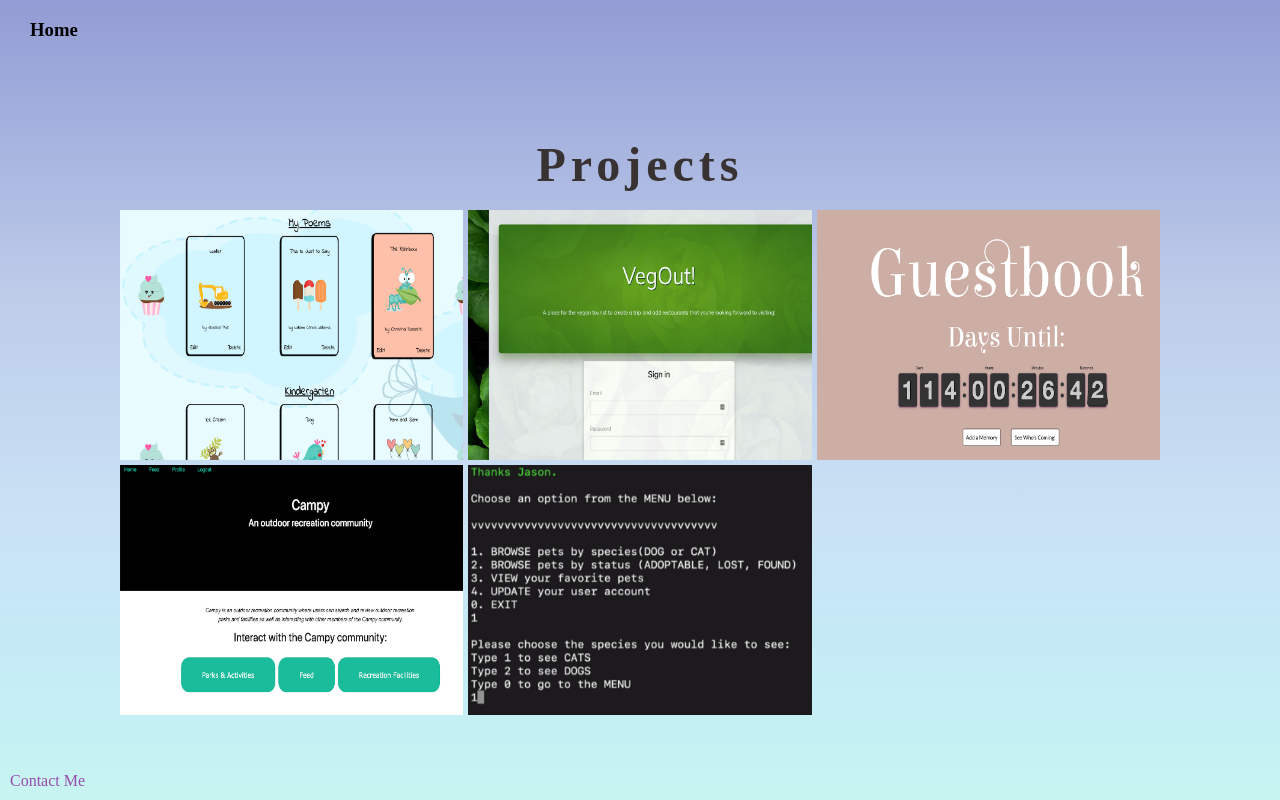
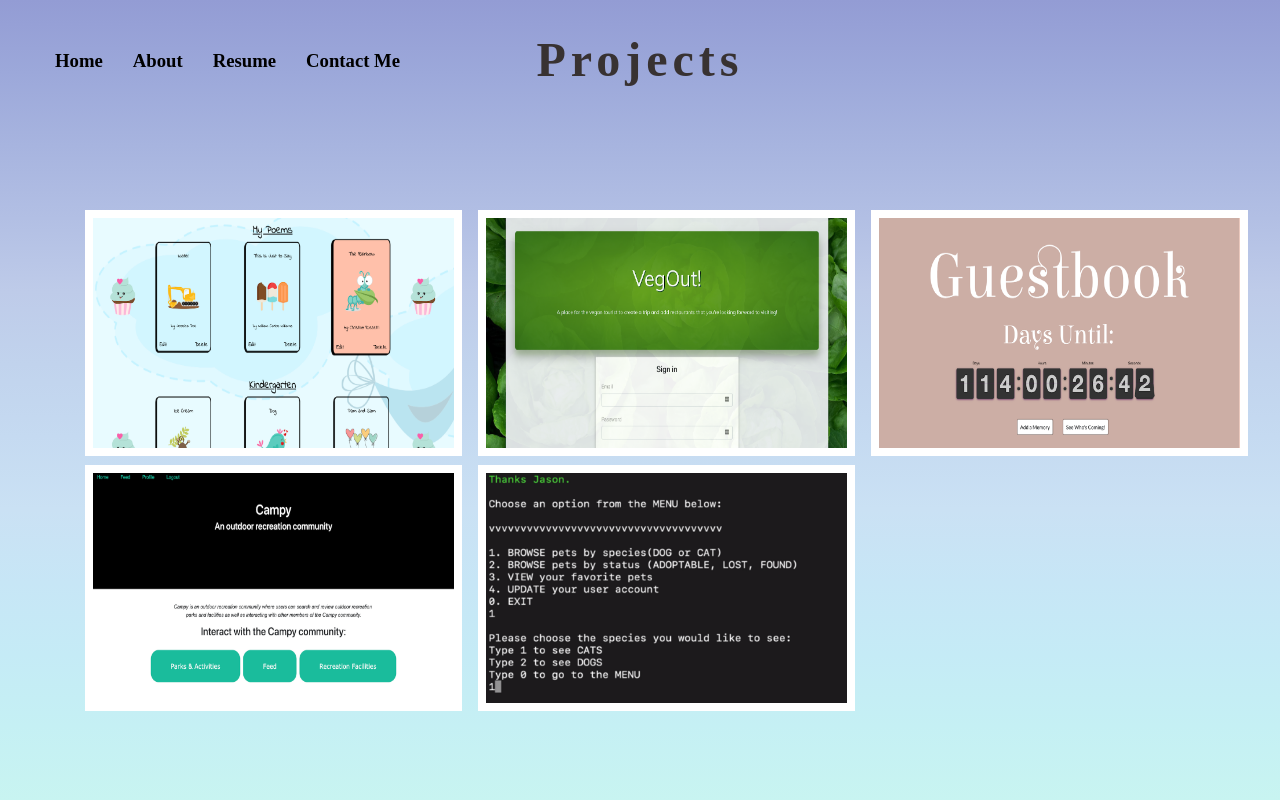
Before and after one commit to jesspoe/jesspoe.github.io, a React (Create React App) app: page /projects in a window 1280 px wide. Built offline with nearby package versions, Linux system fonts and the light colour scheme; a web font is replaced by a local one.

Commit message:
updated nav bar

```diff
--- a/src/App.css
+++ b/src/App.css
@@ -49,12 +49,17 @@ a {
 
 .pro-name{
   grid-column: 1/6;
-  grid-row: 2/2;
+  grid-row: 1/2;
   font-size: 3em;
   letter-spacing: 5px;
   color: rgb(56, 50, 50);
 }
-
+.backname{
+  font-size: 1em;
+  letter-spacing: 5px;
+  color: rgb(56, 50, 50);
+  margin-top: 22px !important;
+}
 .header {
   grid-column: 1/6;
   grid-row: 1/1;
@@ -72,7 +77,7 @@ a {
 
 .wrapper {
   display: grid;
-  grid-template-columns: 1fr 3fr 3fr 3fr 1fr;
+  grid-template-columns: 5em 3fr 3fr 3fr 1em;
   grid-template-rows: 100px 100px 250px 250px 150px;
   grid-column-gap: 5px;
   grid-row-gap: 5px;
@@ -177,8 +182,9 @@ align-content: center;
 
 .box1,
 .box2 {
-  width: 381px;
-  height: 250px;
+  width: 361px;
+  height: 230px;
+  border: 8px solid white;
   text-align: center;
   position: absolute;
   transition: 600ms ease;
@@ -249,8 +255,45 @@ align-content: center;
   margin-left: 30px;
 }
 
+.skills{
+  font-size: 2em;
+  padding-top: 25px;
+}
+.learn-button {
+	background:-webkit-gradient(linear, left top, left bottom, color-stop(0.05, #ffffff), color-stop(1, #f6f6f6));
+	background:-moz-linear-gradient(top, #ffffff 5%, #f6f6f6 100%);
+	background:-webkit-linear-gradient(top, #ffffff 5%, #f6f6f6 100%);
+	background:-o-linear-gradient(top, #ffffff 5%, #f6f6f6 100%);
+	background:-ms-linear-gradient(top, #ffffff 5%, #f6f6f6 100%);
+	background:linear-gradient(to bottom, #ffffff 5%, #f6f6f6 100%);
+	filter:progid:DXImageTransform.Microsoft.gradient(startColorstr='#ffffff', endColorstr='#f6f6f6',GradientType=0);
+	background-color:#ffffff;
+	border:1px solid #dcdcdc;
+	display:inline-block;
+	cursor:pointer;
+	color:#666666;
+	font-family:Courier New;
+	font-size:15px;
+  padding:10px 10px;
+  margin: 10px;
+	text-decoration:none;
+}
+.learn-button:hover {
+	background:-webkit-gradient(linear, left top, left bottom, color-stop(0.05, #f6f6f6), color-stop(1, #ffffff));
+	background:-moz-linear-gradient(top, #f6f6f6 5%, #ffffff 100%);
+	background:-webkit-linear-gradient(top, #f6f6f6 5%, #ffffff 100%);
+	background:-o-linear-gradient(top, #f6f6f6 5%, #ffffff 100%);
+	background:-ms-linear-gradient(top, #f6f6f6 5%, #ffffff 100%);
+	background:linear-gradient(to bottom, #f6f6f6 5%, #ffffff 100%);
+	filter:progid:DXImageTransform.Microsoft.gradient(startColorstr='#f6f6f6', endColorstr='#ffffff',GradientType=0);
+	background-color:#f6f6f6;
+}
+.learn-button:active {
+	position:relative;
+	top:1px;
+}
 
-/* FILTER CSS */
+/* Projects Transition */
 
 /* make keyframes that tell the start state and the end state of our object */
 
--- a/src/components/About.js
+++ b/src/components/About.js
@@ -13,8 +13,9 @@ const About = () => {
         <ul>
           <li> <Link title="Home" to="/"><h3>Home</h3></Link></li>
           <li> <Link title="Projects" to="/projects"><h3>Projects</h3></Link></li>
+          <li><h3><a href={Resume} target="_blank">Resume</a></h3></li>
+          <li><h3><a href="mailto: jesspoe00@gmail.com" >Contact Me</a></h3></li>
 
-          <li><h3><a href={Resume} target="_blank">Resume</a></h3></li>
         </ul>
       </header>
 
--- a/src/components/Projects.js
+++ b/src/components/Projects.js
@@ -5,6 +5,7 @@ import Guestbook from '../image/guestbook.png'
 import Pet from '../image/pet.png'
 import Veg from '../image/veg.png'
 import Poems from '../image/poems.png'
+import Resume from '../resume/Resume.pdf';
 
 
 class Projects extends Component {
@@ -12,21 +13,24 @@ class Projects extends Component {
   render() {
     return (
       <div class="wrapper">
-        <header class="header">
-          <div className="phome">
-            <Link title="Home" to="/"><h3>Home</h3></Link>
+        <header class="about-header">
+          <ul>
+            <li> <Link title="Home" to="/"><h3>Home</h3></Link></li>
+            <li> <Link title="About" to="/about"><h3>About</h3></Link></li>
+            <li><h3><a href={Resume} target="_blank">Resume</a></h3></li>
+            <li><h3><a href="mailto: jesspoe00@gmail.com" >Contact Me</a></h3></li>
+          </ul>
 
-          </div>
         </header>
         <h1 align='center' className="pro-name">Projects</h1>
         <div class="a" >
           <div className="box1 fade-in one">
-            <img src={Poems} alt="poems" height="250px" width="381px" />
+            <img src={Poems} alt="poems" height="230px" width="361px" />
           </div>
 
           <div className="box2">
             <div>
-              <h3>Poems4Kids</h3>
+              <h3 className="backname">Poems4Kids</h3>
               <p className="skills">Ruby on Rails + React</p>
               <button className="learn-button">Learn More</button>
             </div>
@@ -37,14 +41,14 @@ class Projects extends Component {
 
         <div class="b">
           <div className="box1 fade-in three">
-            <img src={Veg} alt="Veg" height="250px" width="381px" />
+            <img src={Veg} alt="Veg" height="230px" width="361px" />
           </div>
 
           <div className="box2">
             <div>
-              <h3>VegOut!</h3>
-              <p>Ruby on Rails + React</p>
-              <button>Learn More</button>
+              <h3 className="backname">VegOut!</h3>
+              <p className="skills">Ruby on Rails + React</p>
+              <button className="learn-button">Learn More</button>
             </div>
           </div>
         </div>
@@ -53,13 +57,13 @@ class Projects extends Component {
 
         <div class="c">
           <div className="box1 fade-in one">
-            <img src={Guestbook} alt="guestbook" height="250px" width="381px" />
+            <img src={Guestbook} alt="guestbook" height="230px" width="361px" />
           </div>
           <div className="box2">
             <div>
-              <h3>Guest Book</h3>
-              <p>Pure JavaScript</p>
-              <button>Learn More</button>
+              <h3 className="backname">Guest Book</h3>
+              <p className="skills">Pure JavaScript</p>
+              <button className="learn-button">Learn More</button>
             </div>
           </div>
 
@@ -68,14 +72,14 @@ class Projects extends Component {
 
         <div class="d">
           <div className="box1 fade-in two">
-            <img src={Campy} alt="Campy" height="250px" width="381px" />
+            <img src={Campy} alt="Campy" height="230px" width="361px" />
           </div>
 
           <div className="box2">
             <div>
-              <h3>Campy</h3>
-              <p>Ruby on rails</p>
-              <button>Learn More</button>
+              <h3 className="backname">Campy</h3>
+              <p className="skills">Ruby on rails</p>
+              <button className="learn-button">Learn More</button>
             </div>
           </div>
 
@@ -84,25 +88,20 @@ class Projects extends Component {
 
         <div class="e">
           <div className="box1 fade-in three">
-            <img src={Pet} alt="Pet" height="250px" width="381px" />
+            <img src={Pet} alt="Pet" height="230px" width="361px" />
           </div>
 
           <div className="box2">
             <div>
-              <h3>Pet Finder</h3>
-              <p>Ruby</p>
-              <button>Learn More</button>
+              <h3 className="backname">Pet Finder</h3>
+              <p className="skills">Pure Ruby</p>
+              <button className="learn-button">Learn More</button>
             </div>
           </div>
 
         </div>
 
-
-        <footer class="footer">
-          <a href="mailto: jesspoe00@gmail.com" className="color-link" >Contact Me</a>
-        </footer>
-
-      </div>
+      </div >
     );
   }
 }
```
